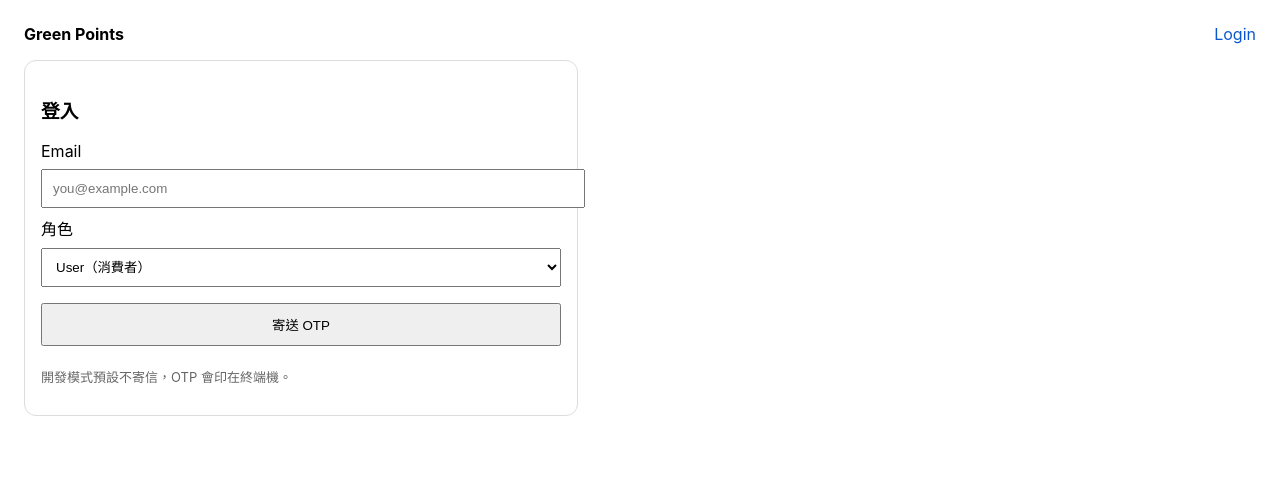
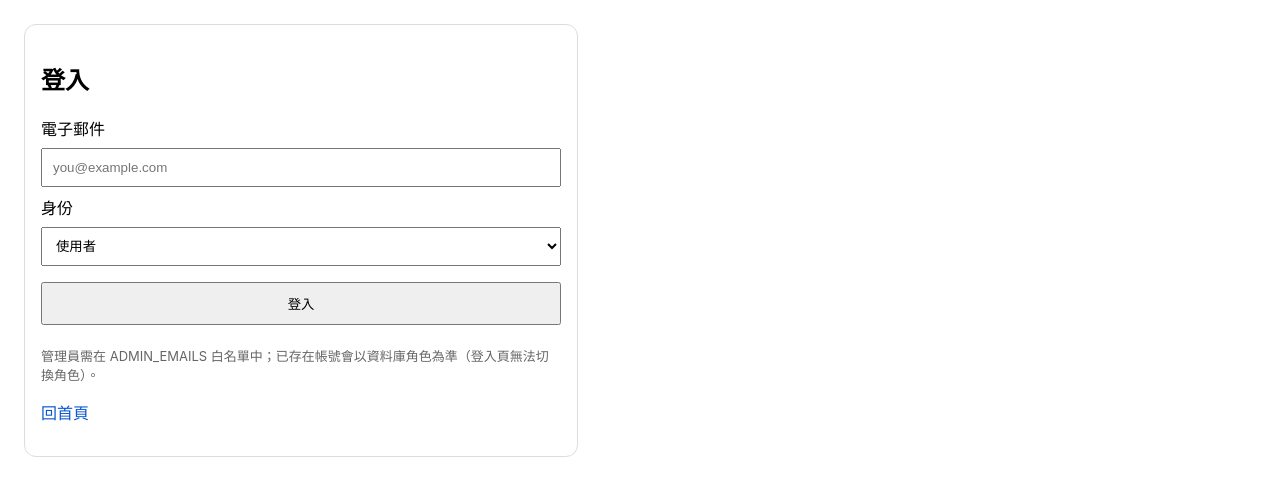
Before and after one commit to happy-Ivy/green-gold, a FastAPI app: page /login in a window 1280 px wide. Shown: the top 496 px of the page. Run offline with FastAPI, Linux system fonts and the light colour scheme.

Commit message:
Remove OTP, clean project, add image

```diff
--- a/app/main.py
+++ b/app/main.py
@@ -1,4 +1,4 @@
-from datetime import datetime, timedelta
+from datetime import datetime
 from pathlib import Path
 import os
 from io import BytesIO
@@ -13,25 +13,27 @@ from openpyxl import Workbook
 from dotenv import load_dotenv
 
 from .db import init_db, get_session
-from .models import User, EmailOTP, TransactionCode, PointLog
-from .security import gen_otp, hash_otp, gen_code
-from .emailer import send_otp_email
+from .models import User, TransactionCode, PointLog
+from .security import gen_code
 
 load_dotenv()
 
-# ✅ 只保留一個 app
+# =========================
+# App 基本設定
+# =========================
+
 app = FastAPI(title="Green Points")
 app.add_middleware(SessionMiddleware, secret_key="CHANGE_ME_TO_A_LONG_RANDOM_SECRET")
 
-# ✅ 用絕對路徑掛載 static（不怕你從哪個目錄啟動）
-BASE_DIR = Path(__file__).resolve().parent   # app/
+BASE_DIR = Path(__file__).resolve().parent
 app.mount("/static", StaticFiles(directory=BASE_DIR / "static"), name="static")
-
-# ✅ templates 也用一致路徑
 templates = Jinja2Templates(directory=str(BASE_DIR / "templates"))
 
-OTP_TTL_MINUTES = 10
-OTP_MAX_ATTEMPTS = 5
+
+# =========================
+# 工具函數
+# =========================
+
 def admin_whitelist() -> set[str]:
     raw = os.getenv("ADMIN_EMAILS", "")
     return {e.strip().lower() for e in raw.split(",") if e.strip()}
@@ -44,150 +46,91 @@ def require_login(request: Request) -> dict:
         raise HTTPException(status_code=401, detail="Not logged in")
     return {"user_id": user_id, "role": role}
 
+
 @app.on_event("startup")
 def on_startup():
     init_db()
 
+
+# =========================
+# 首頁
+# =========================
+
 @app.get("/", response_class=HTMLResponse)
 def index(request: Request):
     return templates.TemplateResponse("index.html", {"request": request})
-
 @app.get("/login", response_class=HTMLResponse)
 def login_page(request: Request):
     return templates.TemplateResponse("login.html", {"request": request})
 
+# =========================
+# 🔐 直接登入（無 OTP）
+# =========================
 
-@app.get("/otp", response_class=HTMLResponse)
-def otp_page(request: Request):
-    pending = request.session.get("pending_email")
-    if not pending:
-        return RedirectResponse(url="/login", status_code=303)
-    return templates.TemplateResponse("otp.html", {"request": request, "email": pending})
-@app.post("/request-otp")
-async def request_otp(
+@app.post("/login")
+def login(
     request: Request,
     email: str = Form(...),
-    role: str = Form(...),  # "user" or "merchant"
-    session: Session = Depends(get_session),
+    role: str = Form(...),
+    session: Session = Depends(get_session)
 ):
     email = email.strip().lower()
 
-    # 允許 user / merchant / admin
     if role not in ("user", "merchant", "admin"):
-        raise HTTPException(status_code=400, detail="Invalid role")
+        raise HTTPException(400, "Invalid role")
 
     # admin 必須白名單
     if role == "admin" and email not in admin_whitelist():
-        raise HTTPException(status_code=403, detail="Not allowed to login as admin")
+        raise HTTPException(403, "Admin not allowed")
 
-    # 查使用者
     user = session.exec(select(User).where(User.email == email)).first()
 
     if not user:
-        # 新用戶：不允許自動建立 admin
         if role == "admin":
-            raise HTTPException(status_code=403, detail="Admin account must be pre-approved")
+            raise HTTPException(403, "Admin must be pre-approved")
         user = User(email=email, role=role)
         session.add(user)
         session.commit()
         session.refresh(user)
     else:
-        # 已存在：角色固定，不允許從登入頁切換
         role = user.role
 
-    # 已存在但角色是 admin：仍要白名單保護（避免資料庫有 admin 但環境變數未設定）
-    if role == "admin" and email not in admin_whitelist():
-        raise HTTPException(status_code=403, detail="Admin not allowed")
-
-    # 產生 OTP 並寫入 DB
-    otp = gen_otp()
-    salt = gen_code(10)
-    otp_hash = hash_otp(otp, salt)
-    expires_at = datetime.utcnow() + timedelta(minutes=OTP_TTL_MINUTES)
-
-    rec = EmailOTP(email=email, otp_hash=f"{salt}:{otp_hash}", expires_at=expires_at)
-    session.add(rec)
-    session.commit()
-
-    # 寄信（因為在 async function 裡，所以 await OK）
-    await send_otp_email(email, otp)
-
-    # 設定 session pending email
-    request.session["pending_email"] = email
-
-    return RedirectResponse(url="/otp", status_code=303)
-
-@app.post("/verify-otp")
-def verify_otp(
-    request: Request,
-    otp: str = Form(...),
-    session: Session = Depends(get_session),
-):
-    email = request.session.get("pending_email")
-    if not email:
-        return RedirectResponse(url="/login", status_code=303)
-
-    # Latest unused OTP
-    rec = session.exec(
-        select(EmailOTP)
-        .where(EmailOTP.email == email)
-        .where(EmailOTP.is_used == False)
-        .order_by(EmailOTP.id.desc())
-    ).first()
-
-    if not rec:
-        raise HTTPException(400, "No OTP found. Request again.")
-
-    if datetime.utcnow() > rec.expires_at:
-        raise HTTPException(400, "OTP expired. Request again.")
-
-    if rec.attempts >= OTP_MAX_ATTEMPTS:
-        raise HTTPException(429, "Too many attempts. Request a new OTP.")
-
-    salt, hashed = rec.otp_hash.split(":", 1)
-    if hash_otp(otp.strip(), salt) != hashed:
-        rec.attempts += 1
-        session.add(rec)
-        session.commit()
-        raise HTTPException(400, "Invalid OTP")
-
-    rec.is_used = True
-    session.add(rec)
-
-    user = session.exec(select(User).where(User.email == email)).first()
-    if not user:
-        raise HTTPException(400, "User not found")
-
-    session.commit()
-
-    request.session.pop("pending_email", None)
     request.session["user_id"] = user.id
     request.session["role"] = user.role
 
-    return RedirectResponse(url="/home", status_code=303)
+    return RedirectResponse("/home", status_code=303)
+
 
 @app.get("/logout")
 def logout(request: Request):
     request.session.clear()
-    return RedirectResponse(url="/", status_code=303)
+    return RedirectResponse("/", status_code=303)
+
+
+# =========================
+# 規則頁
+# =========================
 
 @app.get("/rules", response_class=HTMLResponse)
 def rules_page(request: Request):
-    require_login(request)  # ✅ 登入後才能看，若你想不登入也能看就拿掉這行
+    require_login(request)
     return templates.TemplateResponse("rules.html", {"request": request})
 
+
+# =========================
+# Dashboard
+# =========================
+
 @app.get("/home", response_class=HTMLResponse)
-def home(
-    request: Request,
-    session: Session = Depends(get_session),
-):
+def home(request: Request, session: Session = Depends(get_session)):
     auth = require_login(request)
     user = session.get(User, auth["user_id"])
+
     if not user:
         request.session.clear()
-        return RedirectResponse(url="/login", status_code=303)
+        return RedirectResponse("/", status_code=303)
 
-    # ✅ Admin dashboard
+    # Admin
     if user.role == "admin":
         users = session.exec(select(User).order_by(User.id.desc())).all()
         codes = session.exec(select(TransactionCode).order_by(TransactionCode.id.desc())).all()
@@ -197,78 +140,67 @@ def home(
             {"request": request, "user": user, "users": users, "codes": codes, "logs": logs},
         )
 
-    # ✅ Merchant dashboard
+    # Merchant
     if user.role == "merchant":
         codes = session.exec(
             select(TransactionCode)
             .where(TransactionCode.merchant_id == user.id)
             .order_by(TransactionCode.id.desc())
-            .limit(50)
         ).all()
         return templates.TemplateResponse(
             "merchant_home.html",
             {"request": request, "user": user, "codes": codes},
         )
 
-    # ✅ User dashboard (default)
+    # User
     logs = session.exec(
         select(PointLog)
         .where(PointLog.user_id == user.id)
         .order_by(PointLog.id.desc())
-        .limit(50)
     ).all()
     return templates.TemplateResponse(
         "user_home.html",
         {"request": request, "user": user, "logs": logs},
     )
+
+
+# =========================
+# Admin 匯出
+# =========================
+
 @app.get("/admin/export")
 def admin_export(request: Request, session: Session = Depends(get_session)):
     auth = require_login(request)
     user = session.get(User, auth["user_id"])
-    if not user or user.role != "admin":
-        raise HTTPException(status_code=403, detail="Admin only")
+    if user.role != "admin":
+        raise HTTPException(403)
 
     wb = Workbook()
 
-    # Sheet 1: users
     ws = wb.active
     ws.title = "users"
     ws.append(["id", "email", "role", "green_points", "created_at"])
-    users = session.exec(select(User).order_by(User.id.asc())).all()
+
+    users = session.exec(select(User)).all()
     for u in users:
         ws.append([u.id, u.email, u.role, u.green_points, str(u.created_at)])
 
-    # Sheet 2: codes
-    ws2 = wb.create_sheet("codes")
-    ws2.append(["id", "code", "merchant_id", "points", "is_used", "created_at", "used_at", "used_by_user_id"])
-    codes = session.exec(select(TransactionCode).order_by(TransactionCode.id.asc())).all()
-    for c in codes:
-        ws2.append([c.id, c.code, c.merchant_id, c.points, c.is_used, str(c.created_at), str(c.used_at), c.used_by_user_id])
-
-    # Sheet 3: logs
-    ws3 = wb.create_sheet("logs")
-    ws3.append(["id", "user_id", "merchant_id", "points", "code", "created_at"])
-    logs = session.exec(select(PointLog).order_by(PointLog.id.asc())).all()
-    for l in logs:
-        ws3.append([l.id, l.user_id, l.merchant_id, l.points, l.code, str(l.created_at)])
-
-    # Output
     bio = BytesIO()
     wb.save(bio)
     bio.seek(0)
 
-    filename = f"green_points_export_{datetime.utcnow().strftime('%Y%m%d_%H%M%S')}.xlsx"
-    headers = {
-        "Content-Disposition": f'attachment; filename="{filename}"'
-    }
-    return StreamingResponse(bio, media_type="application/vnd.openxmlformats-officedocument.spreadsheetml.sheet", headers=headers)
+    filename = f"green_points_{datetime.utcnow().strftime('%Y%m%d_%H%M%S')}.xlsx"
 
-@app.get("/merchant/create", response_class=HTMLResponse)
-def merchant_create_page(request: Request):
-    auth = require_login(request)
-    if auth["role"] != "merchant":
-        raise HTTPException(403, "Merchant only")
-    return templates.TemplateResponse("create_code.html", {"request": request})
+    return StreamingResponse(
+        bio,
+        media_type="application/vnd.openxmlformats-officedocument.spreadsheetml.sheet",
+        headers={"Content-Disposition": f'attachment; filename="{filename}"'},
+    )
+
+
+# =========================
+# Merchant 建立代碼
+# =========================
 
 @app.post("/merchant/create")
 def merchant_create_code(
@@ -278,31 +210,20 @@ def merchant_create_code(
 ):
     auth = require_login(request)
     if auth["role"] != "merchant":
-        raise HTTPException(403, "Merchant only")
-    if points <= 0 or points > 100000:
-        raise HTTPException(400, "Invalid points")
+        raise HTTPException(403)
 
-    # Generate unique code
-    for _ in range(10):
-        code = gen_code(8)
-        exists = session.exec(select(TransactionCode).where(TransactionCode.code == code)).first()
-        if not exists:
-            break
-    else:
-        raise HTTPException(500, "Failed to generate code")
+    code = gen_code(8)
+    rec = TransactionCode(code=code, merchant_id=auth["user_id"], points=points)
 
-    rec = TransactionCode(code=code, merchant_id=auth["user_id"], points=points)
     session.add(rec)
     session.commit()
 
-    return RedirectResponse(url="/home", status_code=303)
+    return RedirectResponse("/home", status_code=303)
 
-@app.get("/redeem", response_class=HTMLResponse)
-def redeem_page(request: Request):
-    auth = require_login(request)
-    if auth["role"] != "user":
-        raise HTTPException(403, "User only")
-    return templates.TemplateResponse("redeem.html", {"request": request})
+
+# =========================
+# 使用者兌換
+# =========================
 
 @app.post("/redeem")
 def redeem(
@@ -312,29 +233,32 @@ def redeem(
 ):
     auth = require_login(request)
     if auth["role"] != "user":
-        raise HTTPException(403, "User only")
+        raise HTTPException(403)
 
-    code = code.strip().upper()
-    rec = session.exec(select(TransactionCode).where(TransactionCode.code == code)).first()
-    if not rec:
-        raise HTTPException(400, "Code not found")
-    if rec.is_used:
-        raise HTTPException(400, "Code already used")
+    rec = session.exec(
+        select(TransactionCode).where(TransactionCode.code == code.strip().upper())
+    ).first()
+
+    if not rec or rec.is_used:
+        raise HTTPException(400, "Invalid code")
 
     user = session.get(User, auth["user_id"])
-    if not user:
-        raise HTTPException(400, "User not found")
 
-    # Apply points
     user.green_points += rec.points
     rec.is_used = True
     rec.used_at = datetime.utcnow()
     rec.used_by_user_id = user.id
 
-    log = PointLog(user_id=user.id, merchant_id=rec.merchant_id, points=rec.points, code=rec.code)
+    log = PointLog(
+        user_id=user.id,
+        merchant_id=rec.merchant_id,
+        points=rec.points,
+        code=rec.code
+    )
+
     session.add(user)
     session.add(rec)
     session.add(log)
     session.commit()
 
-    return RedirectResponse(url="/home", status_code=303)
+    return RedirectResponse("/home", status_code=303)
--- a/app/templates/login.html
+++ b/app/templates/login.html
@@ -1,20 +1,42 @@
-{% extends "base.html" %}
-{% block content %}
+<!doctype html>
+<html lang="zh-Hant">
+<head>
+  <meta charset="utf-8" />
+  <meta name="viewport" content="width=device-width,initial-scale=1" />
+  <title>登入｜Green Points</title>
+  <style>
+    body { font-family: -apple-system, BlinkMacSystemFont, "Microsoft JhengHei", sans-serif; margin: 24px; }
+    .card { max-width: 520px; padding: 16px; border: 1px solid #ddd; border-radius: 12px; }
+    input, select, button { width: 100%; padding: 10px; margin: 8px 0; box-sizing: border-box; }
+    a { color: #0b57d0; text-decoration: none; }
+    .row { display: flex; gap: 12px; }
+    .row > * { flex: 1; }
+    .hint { font-size: 13px; color: #666; }
+  </style>
+</head>
+<body>
   <div class="card">
-  <h3>登入 </h3>
-  <form method="post" action="/request-otp">
-    <label>Email</label>
-    <input name="email" type="email" required placeholder="you@example.com" />
-    <label>角色</label>
+    <h2>登入</h2>
+
+    <form method="post" action="/login">
+      <label>電子郵件</label>
+      <input type="email" name="email" placeholder="you@example.com" required />
+
+      <label>身份</label>
       <select name="role" required>
-      <option value="user">User（消費者）</option>
-      <option value="merchant">Merchant（店家）</option>
-       <option value="admin">Admin（管理者）</option>
+        <option value="user">使用者</option>
+        <option value="merchant">店家</option>
+        <option value="admin">管理員</option>
       </select>
-    <button type="submit">寄送 OTP</button>
+
+      <button type="submit">登入</button>
     </form>
-  <p style="font-size: 13px; color:#666;">
-    開發模式預設不寄信，OTP 會印在終端機。
+
+    <p class="hint">
+      管理員需在 ADMIN_EMAILS 白名單中；已存在帳號會以資料庫角色為準（登入頁無法切換角色）。
     </p>
+
+    <p><a href="/">回首頁</a></p>
   </div>
-{% endblock %}
+</body>
+</html>
```
Also changed, not shown: app/emailer.py (deleted, +0 -53 lines), app/models.py (+0 -9 lines), app/security.py (+0 -9 lines), app/templates/index.html (+24 -11 lines), app/templates/otp.html (deleted, +0 -11 lines), 3 other files. Lines whose indentation alone changed are shown as unchanged.
